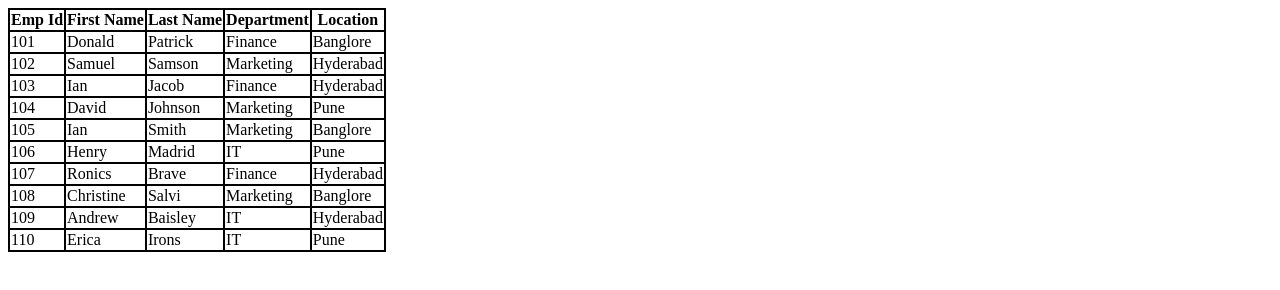
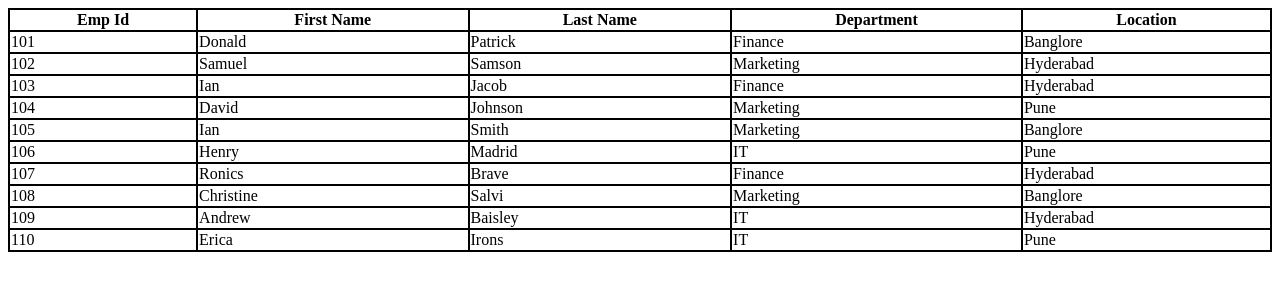
Before and after one commit to Maryam9465/MainFile, a plain HTML site: page Maryam/Practice/table.html in a window 1280 px wide. Drawn offline with Linux system fonts and the light colour scheme.

Commit message:
width update

```diff
--- a/Maryam/Practice/table.html
+++ b/Maryam/Practice/table.html
@@ -12,7 +12,7 @@
     }
     </style>
 <body>
-    <table>
+    <table style="width:100%">
         <tr>
             <th>Emp Id</th>
             <th>First Name</th>
```
